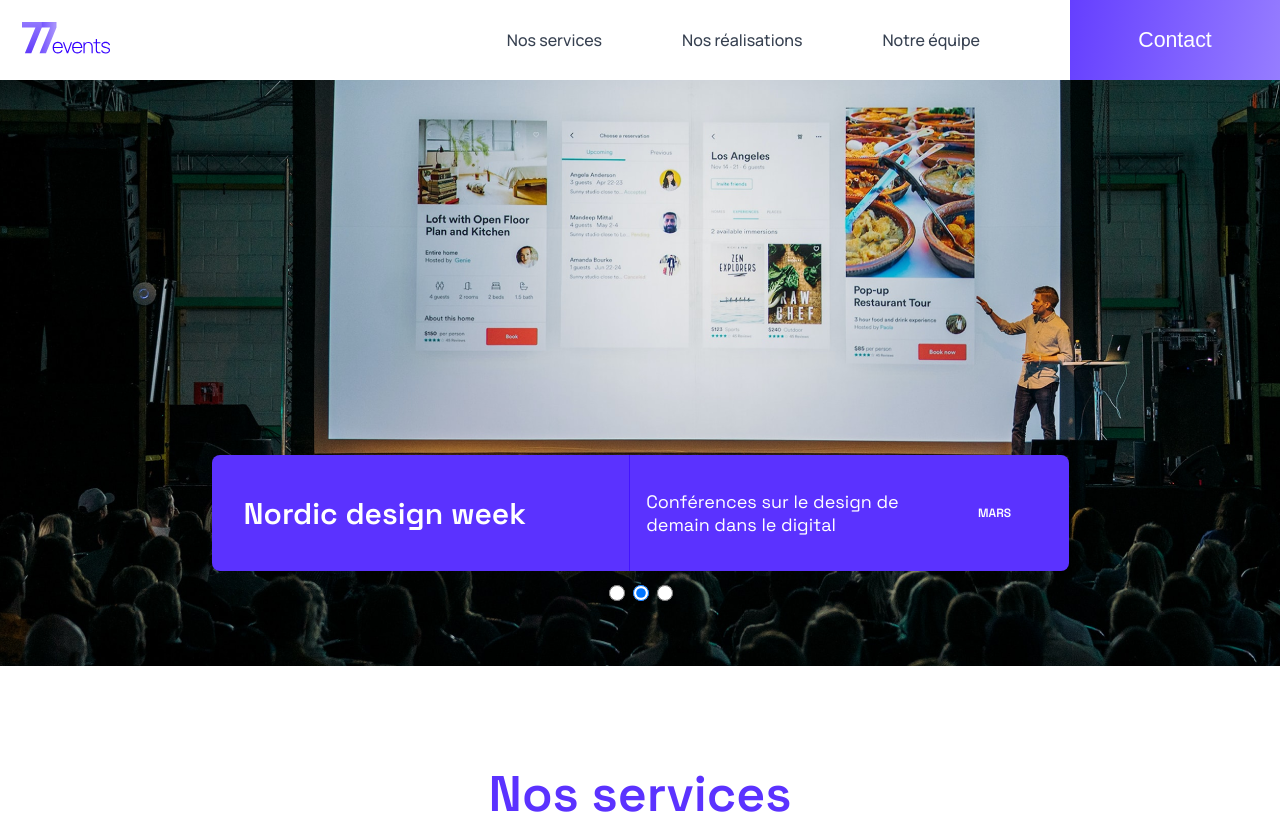
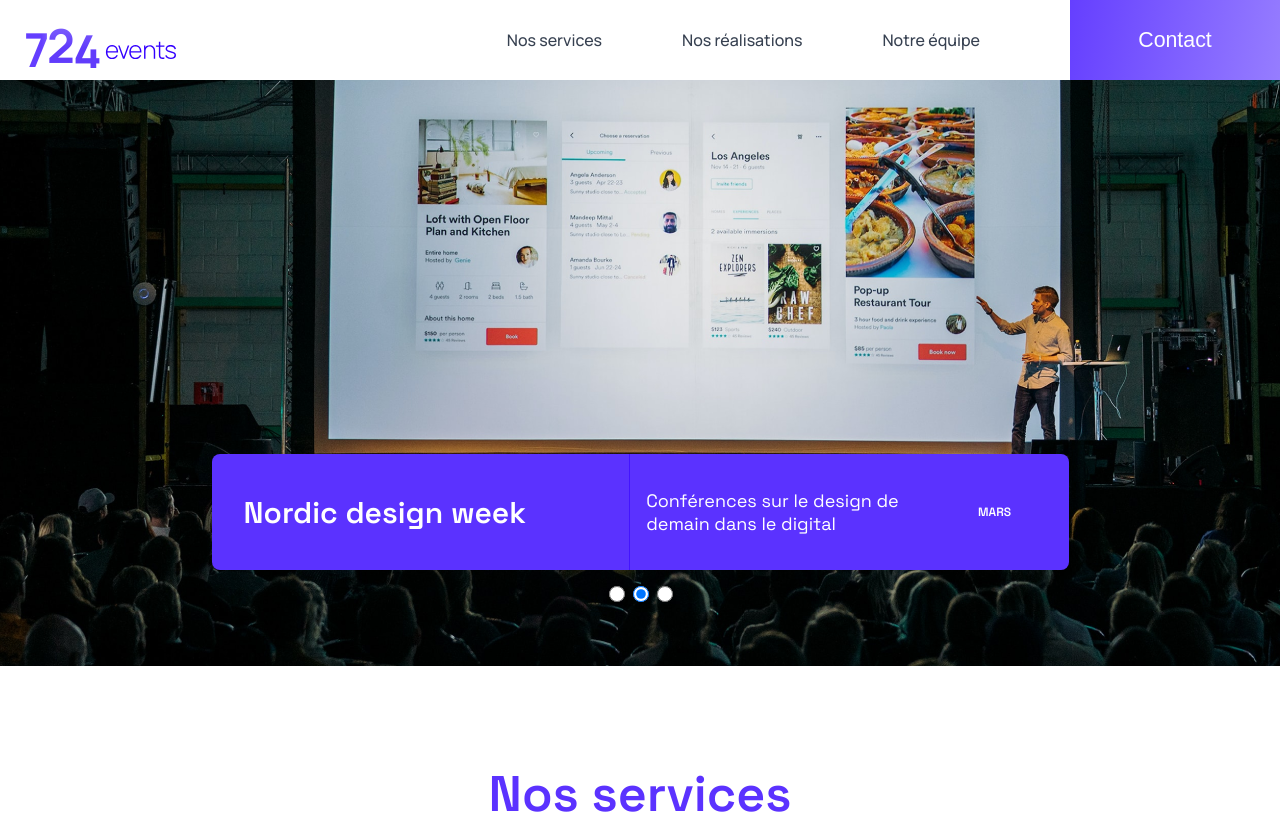
Before and after one commit to Kalow26/Projet10-724events, a React (Create React App) app: page / in a window 1280 px wide. Shown: the top 814 px of the page. Built offline with nearby package versions, Linux system fonts and the light colour scheme.

Commit message:
fix : corrected a logo bug

```diff
--- a/src/components/Logo/index.js
+++ b/src/components/Logo/index.js
@@ -5,44 +5,75 @@
 const Logo = ({ size }) => (
   <div className="Logo">
     <svg
-      width={size === "large" ? "196" : "101"}
-      height={size === "large" ? "67" : "35"}
-      viewBox="0 0 101 35"
+      width={size === "large" ? "160" : "130"}
+      height={size === "large" ? "60" : "60"}
+      viewBox="0 0 130 50"
       fill="none"
       xmlns="http://www.w3.org/2000/svg"
     >
       <path
-        d="M35.8119 33.5129C34.7561 33.5129 33.8433 33.2779 33.0736 32.8079C32.3039 32.3311 31.7079 31.6602 31.2856 30.7951C30.8633 29.9232 30.6521 28.8947 30.6521 27.7095C30.6521 26.5038 30.8599 25.4651 31.2754 24.5932C31.6977 23.7145 32.2903 23.0401 33.0532 22.5701C33.8229 22.1001 34.7356 21.8651 35.7914 21.8651C36.8609 21.8651 37.7736 22.1104 38.5297 22.6008C39.2926 23.0844 39.8716 23.786 40.2666 24.7056C40.6685 25.6251 40.8593 26.732 40.8388 28.0262H39.6127V27.6175C39.5787 26.1053 39.2381 24.9542 38.591 24.164C37.9439 23.3739 37.0175 22.9788 35.8119 22.9788C34.5654 22.9788 33.6015 23.3909 32.9204 24.2151C32.246 25.0325 31.9088 26.1905 31.9088 27.689C31.9088 29.174 32.246 30.3251 32.9204 31.1425C33.6015 31.9599 34.5585 32.3686 35.7914 32.3686C36.6429 32.3686 37.3853 32.1711 38.0188 31.776C38.6591 31.3741 39.1666 30.8019 39.5412 30.0595L40.6038 30.5295C40.1611 31.4831 39.5208 32.2187 38.683 32.7364C37.8451 33.2541 36.8881 33.5129 35.8119 33.5129ZM31.4593 28.0262V26.9636H40.1747V28.0262H31.4593Z"
+        d="M 73.406 42.577 C 72.35 42.577 71.437 42.342 70.667 41.872 C 69.898 41.395 69.302 40.724 68.879 39.859 C 68.457 38.987 68.246 37.958 68.246 36.773 C 68.246 35.567 68.454 34.529 68.869 33.657 C 69.292 32.778 69.884 32.104 70.647 31.634 C 71.417 31.164 72.329 30.929 73.385 30.929 C 74.455 30.929 75.367 31.174 76.124 31.664 C 76.886 32.148 77.465 32.85 77.86 33.769 C 78.262 34.689 78.453 35.796 78.433 37.09 L 77.207 37.09 L 77.207 36.681 C 77.173 35.169 76.832 34.018 76.185 33.228 C 75.538 32.438 74.611 32.042 73.406 32.042 C 72.159 32.042 71.195 32.455 70.514 33.279 C 69.84 34.096 69.503 35.254 69.503 36.753 C 69.503 38.238 69.84 39.389 70.514 40.206 C 71.195 41.024 72.152 41.432 73.385 41.432 C 74.237 41.432 74.979 41.235 75.613 40.84 C 76.253 40.438 76.76 39.866 77.135 39.123 L 78.198 39.593 C 77.755 40.547 77.115 41.282 76.277 41.8 C 75.439 42.318 74.482 42.577 73.406 42.577 Z M 69.053 37.09 L 69.053 36.027 L 77.769 36.027 L 77.769 37.09 L 69.053 37.09 Z"
         fill="url(#paint0_linear_56_57)"
       />
       <path
-        d="M44.8659 33.2064L40.8607 22.1717H42.0766L45.4892 31.6023L48.8915 22.1717H50.1176L46.1124 33.2064H44.8659Z"
+        d="M 82.46 42.27 L 78.455 31.235 L 79.67 31.235 L 83.083 40.666 L 86.485 31.235 L 87.711 31.235 L 83.706 42.27 L 82.46 42.27 Z"
         fill="url(#paint1_linear_56_57)"
       />
       <path
-        d="M55.2903 33.5129C54.2345 33.5129 53.3218 33.2779 52.5521 32.8079C51.7824 32.3311 51.1864 31.6602 50.764 30.7951C50.3417 29.9232 50.1306 28.8947 50.1306 27.7095C50.1306 26.5038 50.3383 25.4651 50.7538 24.5932C51.1761 23.7145 51.7687 23.0401 52.5316 22.5701C53.3014 22.1001 54.2141 21.8651 55.2699 21.8651C56.3393 21.8651 57.2521 22.1104 58.0082 22.6008C58.7711 23.0844 59.35 23.786 59.7451 24.7056C60.147 25.6251 60.3377 26.732 60.3173 28.0262H59.0912V27.6175C59.0571 26.1053 58.7166 24.9542 58.0695 24.164C57.4224 23.3739 56.496 22.9788 55.2903 22.9788C54.0438 22.9788 53.08 23.3909 52.3988 24.2151C51.7245 25.0325 51.3873 26.1905 51.3873 27.689C51.3873 29.174 51.7245 30.3251 52.3988 31.1425C53.08 31.9599 54.037 32.3686 55.2699 32.3686C56.1213 32.3686 56.8638 32.1711 57.4973 31.776C58.1376 31.3741 58.645 30.8019 59.0197 30.0595L60.0823 30.5295C59.6395 31.4831 58.9992 32.2187 58.1614 32.7364C57.3236 33.2541 56.3666 33.5129 55.2903 33.5129ZM50.9377 28.0262V26.9636H59.6532V28.0262H50.9377Z"
+        d="M 92.884 42.577 C 91.828 42.577 90.916 42.342 90.146 41.872 C 89.376 41.395 88.78 40.724 88.358 39.859 C 87.936 38.987 87.724 37.958 87.724 36.773 C 87.724 35.567 87.932 34.529 88.348 33.657 C 88.77 32.778 89.363 32.104 90.125 31.634 C 90.895 31.164 91.808 30.929 92.864 30.929 C 93.933 30.929 94.846 31.174 95.602 31.664 C 96.365 32.148 96.944 32.85 97.339 33.769 C 97.741 34.689 97.932 35.796 97.911 37.09 L 96.685 37.09 L 96.685 36.681 C 96.651 35.169 96.31 34.018 95.663 33.228 C 95.016 32.438 94.09 32.042 92.884 32.042 C 91.638 32.042 90.674 32.455 89.993 33.279 C 89.318 34.096 88.981 35.254 88.981 36.753 C 88.981 38.238 89.318 39.389 89.993 40.206 C 90.674 41.024 91.631 41.432 92.864 41.432 C 93.715 41.432 94.458 41.235 95.091 40.84 C 95.731 40.438 96.239 39.866 96.614 39.123 L 97.676 39.593 C 97.233 40.547 96.593 41.282 95.755 41.8 C 94.917 42.318 93.96 42.577 92.884 42.577 Z M 88.532 37.09 L 88.532 36.027 L 97.247 36.027 L 97.247 37.09 L 88.532 37.09 Z"
         fill="url(#paint2_linear_56_57)"
       />
       <path
-        d="M69.5426 33.2064V27.4643C69.5426 26.7695 69.4711 26.1496 69.328 25.6047C69.1918 25.0598 68.9807 24.5966 68.6946 24.2151C68.4153 23.8337 68.0611 23.5442 67.632 23.3467C67.2096 23.1491 66.709 23.0504 66.13 23.0504C65.5306 23.0504 65.0095 23.1559 64.5667 23.3671C64.1308 23.5714 63.7698 23.8609 63.4837 24.2356C63.2044 24.6102 62.9933 25.0564 62.8502 25.574C62.714 26.0849 62.6459 26.6435 62.6459 27.2497L61.7161 27.1373C61.7161 25.9453 61.917 24.9644 62.3189 24.1947C62.7276 23.4182 63.276 22.846 63.9639 22.4782C64.6519 22.1035 65.425 21.9162 66.2833 21.9162C66.8895 21.9162 67.431 22.0048 67.9078 22.1819C68.3915 22.359 68.8104 22.611 69.1646 22.938C69.5188 23.2581 69.8117 23.6396 70.0433 24.0823C70.2749 24.5182 70.4451 24.9985 70.5541 25.523C70.6699 26.0474 70.7278 26.5958 70.7278 27.168V33.2064H69.5426ZM61.4607 33.2064V22.1717H62.5335V24.6545H62.6459V33.2064H61.4607Z"
+        d="M 108.136 42.27 L 108.136 36.528 C 108.136 35.833 108.065 35.213 107.922 34.668 C 107.786 34.123 107.575 33.66 107.288 33.279 C 107.009 32.897 106.655 32.608 106.226 32.41 C 105.803 32.213 105.303 32.114 104.724 32.114 C 104.124 32.114 103.603 32.22 103.161 32.431 C 102.725 32.635 102.364 32.925 102.078 33.299 C 101.798 33.674 101.587 34.12 101.444 34.638 C 101.308 35.149 101.24 35.707 101.24 36.313 L 100.31 36.201 C 100.31 35.009 100.511 34.028 100.913 33.258 C 101.321 32.482 101.87 31.91 102.558 31.542 C 103.246 31.167 104.019 30.98 104.877 30.98 C 105.483 30.98 106.025 31.068 106.502 31.246 C 106.985 31.423 107.404 31.675 107.758 32.002 C 108.113 32.322 108.406 32.703 108.637 33.146 C 108.869 33.582 109.039 34.062 109.148 34.587 C 109.264 35.111 109.322 35.659 109.322 36.232 L 109.322 42.27 L 108.136 42.27 Z M 100.055 42.27 L 100.055 31.235 L 101.127 31.235 L 101.127 33.718 L 101.24 33.718 L 101.24 42.27 L 100.055 42.27 Z"
         fill="url(#paint3_linear_56_57)"
       />
       <path
-        d="M78.4114 33.2064C77.8256 33.3358 77.2467 33.3835 76.6745 33.3495C76.1023 33.3222 75.5915 33.1962 75.1419 32.9714C74.6991 32.7398 74.3654 32.3856 74.1406 31.9088C73.9567 31.5206 73.8545 31.1289 73.8341 30.7338C73.8136 30.3387 73.8034 29.8858 73.8034 29.3749V19.1064H74.9886V29.3545C74.9886 29.8177 74.992 30.2025 74.9988 30.509C75.0125 30.8087 75.084 31.0846 75.2134 31.3366C75.4586 31.8066 75.8469 32.0927 76.3782 32.1949C76.9095 32.2903 77.5872 32.2732 78.4114 32.1438V33.2064ZM71.3308 23.2445V22.1717H78.4114V23.2445H71.3308Z"
+        d="M 117.005 42.27 C 116.419 42.399 115.841 42.447 115.268 42.413 C 114.696 42.386 114.185 42.26 113.736 42.035 C 113.293 41.803 112.959 41.449 112.734 40.972 C 112.551 40.584 112.448 40.193 112.428 39.797 C 112.407 39.402 112.397 38.949 112.397 38.439 L 112.397 28.17 L 113.582 28.17 L 113.582 38.418 C 113.582 38.881 113.586 39.266 113.593 39.573 C 113.606 39.872 113.678 40.148 113.807 40.4 C 114.052 40.87 114.441 41.156 114.972 41.259 C 115.503 41.354 116.181 41.337 117.005 41.207 L 117.005 42.27 Z M 109.925 32.308 L 109.925 31.235 L 117.005 31.235 L 117.005 32.308 L 109.925 32.308 Z"
         fill="url(#paint4_linear_56_57)"
       />
       <path
-        d="M83.7786 33.4925C82.5048 33.4925 81.4524 33.2234 80.6214 32.6853C79.7972 32.1472 79.2864 31.3979 79.0888 30.4375L80.2945 30.2332C80.4648 30.8871 80.8666 31.4082 81.5001 31.7964C82.1336 32.1847 82.9101 32.3788 83.8297 32.3788C84.7424 32.3788 85.4679 32.1847 86.006 31.7964C86.5441 31.4082 86.8132 30.8769 86.8132 30.2025C86.8132 29.8347 86.728 29.535 86.5577 29.3034C86.3942 29.065 86.0673 28.847 85.5769 28.6495C85.0864 28.4519 84.3576 28.2203 83.3903 27.9547C82.3686 27.6822 81.5682 27.4098 80.9893 27.1373C80.4171 26.8648 80.0118 26.5549 79.7734 26.2075C79.5418 25.8601 79.426 25.4344 79.426 24.9303C79.426 24.3241 79.5997 23.7928 79.9471 23.3364C80.2945 22.8733 80.7781 22.5122 81.398 22.2534C82.0246 21.9946 82.7467 21.8651 83.564 21.8651C84.3814 21.8651 85.1171 22.0014 85.771 22.2738C86.4249 22.5395 86.9528 22.9141 87.3547 23.3977C87.7566 23.8746 87.9882 24.4297 88.0495 25.0632L86.8438 25.288C86.728 24.5796 86.3704 24.021 85.771 23.6123C85.1716 23.1968 84.4223 22.9856 83.5232 22.9788C82.6717 22.9652 81.9769 23.1355 81.4388 23.4897C80.9007 23.8371 80.6316 24.2969 80.6316 24.869C80.6316 25.196 80.7236 25.4753 80.9075 25.7069C81.0982 25.9317 81.432 26.1394 81.9088 26.3301C82.3856 26.5209 83.06 26.7252 83.9319 26.9432C84.9945 27.2156 85.8221 27.4949 86.4147 27.781C87.0141 28.0671 87.4364 28.4043 87.6816 28.7925C87.9269 29.174 88.0495 29.6474 88.0495 30.2127C88.0495 31.2345 87.668 32.0382 86.9051 32.624C86.149 33.203 85.1069 33.4925 83.7786 33.4925Z"
+        d="M 122.372 42.556 C 121.099 42.556 120.046 42.287 119.215 41.749 C 118.391 41.211 117.88 40.462 117.683 39.501 L 118.888 39.297 C 119.059 39.951 119.46 40.472 120.094 40.86 C 120.727 41.248 121.504 41.442 122.424 41.442 C 123.336 41.442 124.062 41.248 124.6 40.86 C 125.138 40.472 125.407 39.941 125.407 39.266 C 125.407 38.898 125.322 38.599 125.152 38.367 C 124.988 38.129 124.661 37.911 124.171 37.713 C 123.68 37.516 122.951 37.284 121.984 37.018 C 120.962 36.746 120.162 36.473 119.583 36.201 C 119.011 35.928 118.606 35.619 118.367 35.271 C 118.136 34.924 118.02 34.498 118.02 33.994 C 118.02 33.388 118.194 32.856 118.541 32.4 C 118.888 31.937 119.372 31.576 119.992 31.317 C 120.618 31.058 121.341 30.929 122.158 30.929 C 122.975 30.929 123.711 31.065 124.365 31.337 C 125.019 31.603 125.547 31.978 125.949 32.461 C 126.35 32.938 126.582 33.493 126.643 34.127 L 125.438 34.352 C 125.322 33.643 124.964 33.085 124.365 32.676 C 123.765 32.26 123.016 32.049 122.117 32.042 C 121.266 32.029 120.571 32.199 120.033 32.553 C 119.495 32.901 119.225 33.361 119.225 33.933 C 119.225 34.26 119.317 34.539 119.501 34.771 C 119.692 34.995 120.026 35.203 120.503 35.394 C 120.979 35.585 121.654 35.789 122.526 36.007 C 123.588 36.279 124.416 36.559 125.009 36.845 C 125.608 37.131 126.03 37.468 126.275 37.856 C 126.521 38.238 126.643 38.711 126.643 39.276 C 126.643 40.298 126.262 41.102 125.499 41.688 C 124.743 42.267 123.701 42.556 122.372 42.556 Z"
         fill="url(#paint5_linear_56_57)"
       />
-      <path
-        d="M17.5654 33.2065L28.1175 7.47857H14.6875V1.91577H34.4837V7.47857L23.9751 33.2065H17.5654Z"
+      <text
         fill="url(#paint6_linear_56_57)"
-      />
-      <path
-        d="M2.87786 33.2065L13.43 7.47857H0V1.91577H19.7962V7.47857L9.28762 33.2065H2.87786Z"
+        style={{
+          fontFamily: "Manrope",
+          fontSize: "39px",
+          fontWeight: 700,
+          whiteSpace: "pre",
+        }}
+        x="0.125"
+        y="48.995"
+      >
+        7
+      </text>
+      <text
         fill="url(#paint7_linear_56_57)"
-      />
+        style={{
+          fontFamily: "Manrope",
+          fontSize: "39px",
+          fontWeight: 700,
+          whiteSpace: "pre",
+        }}
+        x="19.125"
+        y="45.995"
+      >
+        2
+      </text>
+      <text
+        fill="url(#paint7_linear_56_57)"
+        style={{
+          fontFamily: "Manrope",
+          fontSize: "39px",
+          fontWeight: 700,
+          whiteSpace: "pre",
+        }}
+        x="41.125"
+        y="50.995"
+      >
+        4
+      </text>
       <defs>
         <linearGradient
           id="paint0_linear_56_57"
@@ -139,9 +170,9 @@
 
 Logo.propTypes = {
   size: PropTypes.string,
-}
+};
 Logo.defaultProps = {
-  size: 'small'
-}
+  size: "small",
+};
 
 export default Logo;
--- a/src/containers/Menu/index.js
+++ b/src/containers/Menu/index.js
@@ -6,7 +6,7 @@
 
 const Menu = () => (
   <nav>
-    <Logo />
+    <Logo size="large" />
     <ul>
       <li>
         <a href="#nos-services">Nos services</a>
@@ -18,7 +18,10 @@
         <a href="#notre-equipe">Notre équipe</a>
       </li>
     </ul>
-    <Button title="contact" onClick={() => (window.document.location.hash = "#contact")}>
+    <Button
+      title="contact"
+      onClick={() => (window.document.location.hash = "#contact")}
+    >
       Contact
     </Button>
   </nav>
--- a/src/index.js
+++ b/src/index.js
@@ -1,8 +1,8 @@
 /* istanbul ignore file */
 import React from "react";
 import ReactDOM from "react-dom/client";
+import App from "./App";
 import "./index.css";
-import App from "./App";
 import reportWebVitals from "./reportWebVitals";
 
 const root = ReactDOM.createRoot(document.getElementById("root"));
```
Also changed, not shown: 2 other files (tests, documents, lock files or other folders).
